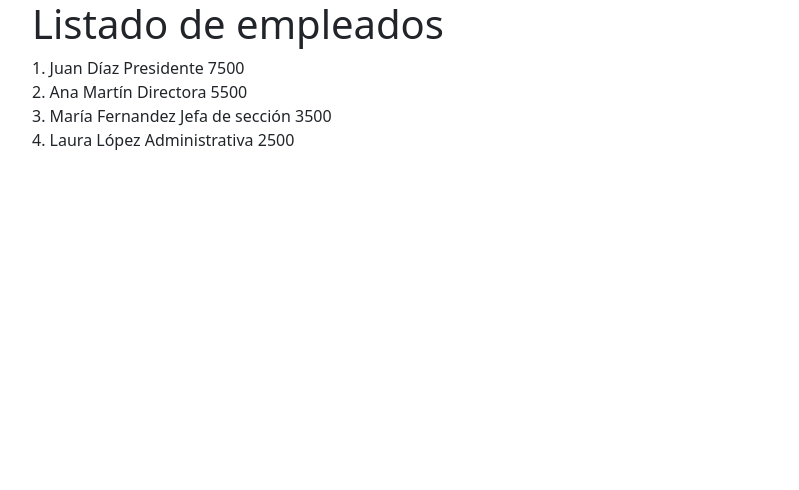
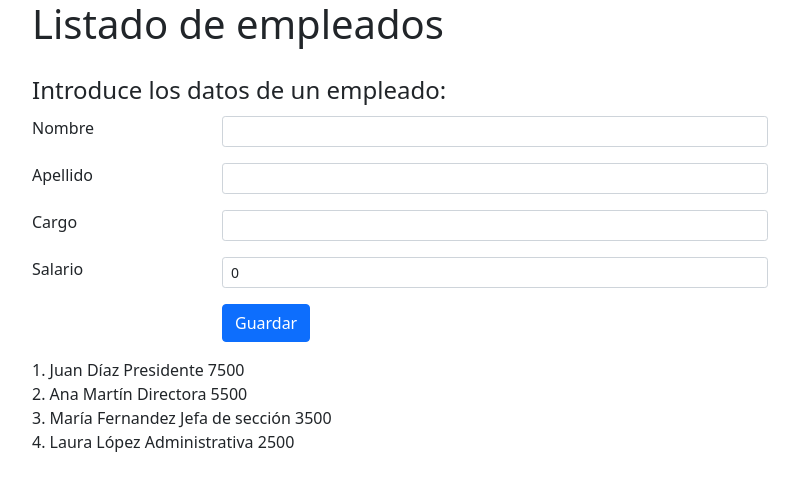
Before and after one commit to lauradillonar/angular005-empleados, an Angular app: page / in a window 1280 px wide. Shown: the top 490 px of the page, without its empty margins (50-849 px from the left). Built offline with nearby package versions, Linux system fonts and the light colour scheme.

Commit message:
Listado de empleados - modificaciones - Curso PildorasInformaticas

```diff
--- a/src/app/app.component.html
+++ b/src/app/app.component.html
@@ -4,7 +4,60 @@
             <h1>{{titulo}}</h1>
         </div>
     </div>
-    <div class="row">
+    <div class="row mt-3 mb-3">
+        <div class="col">
+            <form action="">
+                <fieldset>
+                    <legend>Introduce los datos de un empleado:</legend>
+                    <div class="row mt-3">
+                        <div class="col-2">
+                            <label for="nombre">Nombre</label>
+                        </div>
+                        <div class="col-6">
+                            <input type="text" id="nombre" class="form-control form-control-sm" name="nombre" [(ngModel)]="cuadroNombre">
+                        </div>
+                        <div class="col-4"></div>
+                    </div>
+                    <div class="row mt-3">
+                        <div class="col-2">
+                            <label for="apellido">Apellido</label>
+                        </div>
+                        <div class="col-6">
+                            <input type="text" id="apellido" class="form-control form-control-sm" name="apellido" [(ngModel)]="cuadroApellido">
+                        </div>
+                        <div class="col-4"></div>
+                    </div>
+                    <div class="row mt-3">
+                        <div class="col-2">
+                            <label for="cargo">Cargo</label>
+                        </div>
+                        <div class="col-6">
+                            <input type="text" id="cargo" class="form-control form-control-sm" name="cargo" [(ngModel)]="cuadroCargo">
+                        </div>
+                        <div class="col-4"></div>
+                    </div>
+                    <div class="row mt-3">
+                        <div class="col-2">
+                            <label for="salario">Salario</label>
+                        </div>
+                        <div class="col-6">
+                            <input type="number" id="salario" class="form-control form-control-sm" name="salario" [(ngModel)]="cuadroSalario">
+                        </div>
+                        <div class="col-4"></div>
+                    </div>
+                    <div class="row mt-3">
+                        <div class="col-2"></div>
+                        <div class="col-6">
+                            <button type="submit" class="btn btn-primary" (click)="agregarEmpleado()">Guardar
+                            </button>
+                        </div>
+                        <div class="col-4"></div>
+                    </div>
+                </fieldset>
+            </form>
+        </div>
+    </div>
+    <div class="row mt-3">
         <div class="col">
             <div *ngFor="let empleado of empleados; let i=index;">
                 {{i+1}}. {{empleado.nombre}} {{empleado.apellido}} {{empleado.cargo}} {{empleado.salario}}
--- a/src/app/app.component.ts
+++ b/src/app/app.component.ts
@@ -14,4 +14,13 @@ export class AppComponent {
     new Empleado("María", "Fernandez", "Jefa de sección", 3500),
     new Empleado("Laura", "López", "Administrativa", 2500)
   ];
+  cuadroNombre:string="";
+  cuadroApellido:string="";
+  cuadroCargo:string="";
+  cuadroSalario:number=0;
+
+  agregarEmpleado(){
+    let miEmpleado=new Empleado(this.cuadroNombre, this.cuadroApellido, this.cuadroCargo, this.cuadroSalario);
+    this.empleados.push(miEmpleado);
+  }
 }
```
Also changed, not shown: 1 other file (tests, documents, lock files or other folders).
